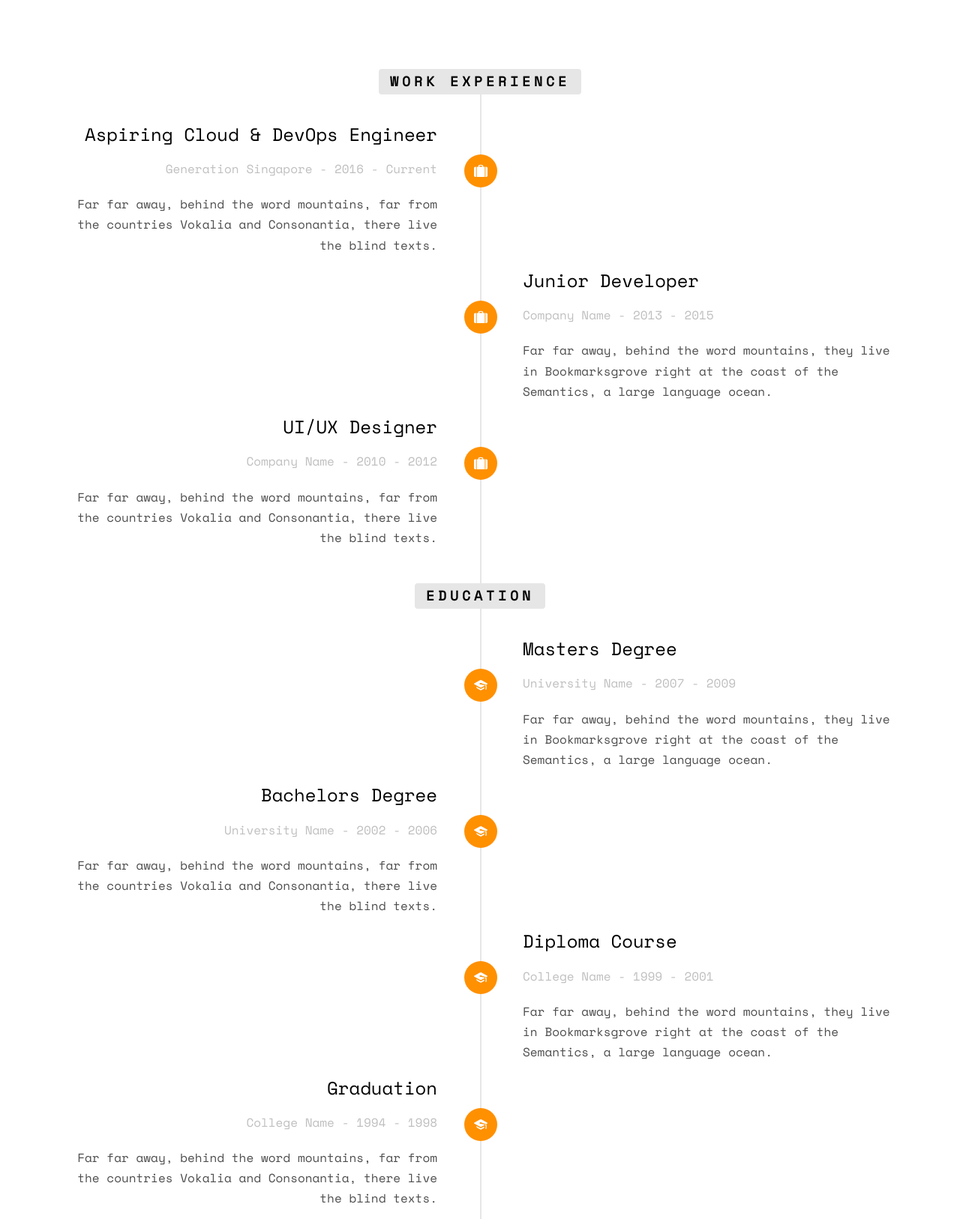
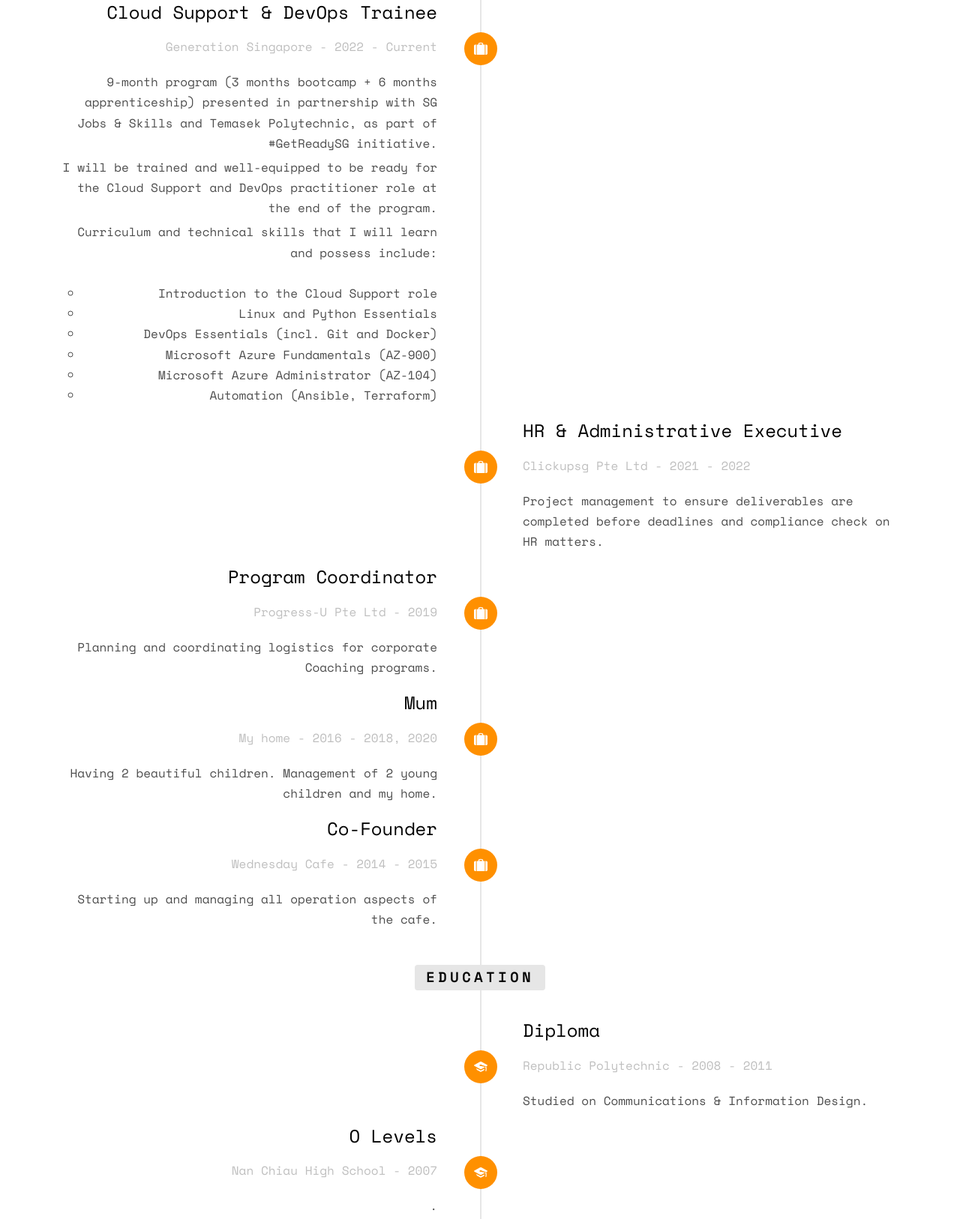
Before and after one commit to azzahrajanetan/azzahrajanetan.github.io, a plain HTML site: page index.html in a window 1280 px wide. Shown: the part 1811-3437 px from the top of the page at 75% size. Drawn offline with nearby package versions, Linux system fonts and the light colour scheme; some packages are replaced by stand-ins of ours; no server answers; files whose address does not match are found by name.

Commit message:
editing full profile

```diff
--- a/index.html
+++ b/index.html
@@ -104,14 +104,14 @@
 				</div>
 				<div class="col-md-8">
 					<h2>Hello There!</h2>
-					<p>My name is Jane, and I am an aspiring Cloud & DevOps Engineer. This is a free template. Asides from this paragraph, the rest are templated and not my info. </p>
-					<p>Far far away, behind the word mountains, Quos quia provident consequuntur culpa facere ratione maxime commodi voluptates id repellat velit eaque aspernatur expedita. Possimus itaque adipisci there live the blind texts from the countries Vokalia and Consonantia, there live the blind texts. Quos quia provident consequuntur culpa facere ratione maxime commodi voluptates id repellat velit eaque aspernatur expedita. Possimus itaque adipisci.</p>
+					<p>My name is Jane or Azzahra, whichever rolls off your tongue better. I am an aspiring Cloud & DevOps Engineer. </p>
+					<p>.</p>
 					<p>
 						<ul class="fh5co-social-icons">
 							<li><a href="#"><i class="icon-twitter2"></i></a></li>
 							<li><a href="#"><i class="icon-facebook3"></i></a></li>
-							<li><a href="#"><i class="icon-linkedin2"></i></a></li>
-							<li><a href="#"><i class="icon-dribbble2"></i></a></li>
+							<li><a href="https://www.linkedin.com/in/azzahra-durra-tan-jing-yi-jane/"><i class="icon-linkedin2"></i></a></li>
+							<li><a href="https://github.com/azzahrajanetan"><i class="icon-dribbble2"></i></a></li>
 						</ul>
 					</p>
 				</div>
@@ -136,11 +136,22 @@
 							<div class="timeline-badge"><i class="icon-suitcase"></i></div>
 							<div class="timeline-panel">
 								<div class="timeline-heading">
-									<h3 class="timeline-title">Aspiring Cloud & DevOps Engineer</h3>
-									<span class="company">Generation Singapore - 2016 - Current</span>
+									<h3 class="timeline-title">Cloud Support & DevOps Trainee</h3>
+									<span class="company">Generation Singapore - 2022 - Current</span>
 								</div>
 								<div class="timeline-body">
-									<p>Far far away, behind the word mountains, far from the countries Vokalia and Consonantia, there live the blind texts.</p>
+									<p>9-month program (3 months bootcamp + 6 months apprenticeship) presented in partnership with SG Jobs & Skills and Temasek Polytechnic, as part of #GetReadySG initiative. </p>
+									<p> I will be trained and well-equipped to be ready for the Cloud Support and DevOps practitioner role at the end of the program. </p>
+									<p>Curriculum and technical skills that I will learn and possess include:</p>
+									<br><ul style=“list-style-type:square”>
+
+										<li>Introduction to the Cloud Support role</li>
+										<li>Linux and Python Essentials</li>
+										<li>DevOps Essentials (incl. Git and Docker)</li>
+										<li>Microsoft Azure Fundamentals (AZ-900)</li>
+										<li>Microsoft Azure Administrator (AZ-104)</li>
+										<li>Automation (Ansible, Terraform)</li>
+									</ul>
 								</div>
 							</div>
 						</li>
@@ -148,11 +159,11 @@
 							<div class="timeline-badge"><i class="icon-suitcase"></i></div>
 							<div class="timeline-panel">
 								<div class="timeline-heading">
-									<h3 class="timeline-title">Junior Developer</h3>
-									<span class="company">Company Name - 2013 - 2015</span>
+									<h3 class="timeline-title">HR & Administrative Executive</h3>
+									<span class="company">Clickupsg Pte Ltd - 2021 - 2022</span>
 								</div>
 								<div class="timeline-body">
-									<p>Far far away, behind the word mountains, they live in Bookmarksgrove right at the coast of the Semantics, a large language ocean.</p>
+									<p>Project management to ensure deliverables are completed before deadlines and compliance check on HR matters.</p>
 								</div>
 							</div>
 						</li>
@@ -160,11 +171,35 @@
 							<div class="timeline-badge"><i class="icon-suitcase"></i></div>
 							<div class="timeline-panel">
 								<div class="timeline-heading">
-									<h3 class="timeline-title">UI/UX Designer</h3>
-									<span class="company">Company Name - 2010 - 2012</span>
+									<h3 class="timeline-title">Program Coordinator</h3>
+									<span class="company">Progress-U Pte Ltd - 2019 </span>
 								</div>
 								<div class="timeline-body">
-									<p>Far far away, behind the word mountains, far from the countries Vokalia and Consonantia, there live the blind texts.</p>
+									<p>Planning and coordinating logistics for corporate Coaching programs.</p>
+								</div>
+							</div>
+						</li>
+						<li class="animate-box timeline-unverted">
+							<div class="timeline-badge"><i class="icon-suitcase"></i></div>
+							<div class="timeline-panel">
+								<div class="timeline-heading">
+									<h3 class="timeline-title">Mum</h3>
+									<span class="company">My home - 2016 - 2018, 2020 </span>
+								</div>
+								<div class="timeline-body">
+									<p>Having 2 beautiful children. Management of 2 young children and my home.</p>
+								</div>
+							</div>
+						</li>
+						<li class="animate-box timeline-unverted">
+							<div class="timeline-badge"><i class="icon-suitcase"></i></div>
+							<div class="timeline-panel">
+								<div class="timeline-heading">
+									<h3 class="timeline-title">Co-Founder</h3>
+									<span class="company">Wednesday Cafe - 2014 - 2015 </span>
+								</div>
+								<div class="timeline-body">
+									<p>Starting up and managing all operation aspects of the cafe.</p>
 								</div>
 							</div>
 						</li>
@@ -177,11 +212,11 @@
 							<div class="timeline-badge"><i class="icon-graduation-cap"></i></div>
 							<div class="timeline-panel">
 								<div class="timeline-heading">
-									<h3 class="timeline-title">Masters Degree</h3>
-									<span class="company">University Name - 2007 - 2009</span>
+									<h3 class="timeline-title">Diploma</h3>
+									<span class="company">Republic Polytechnic - 2008 - 2011</span>
 								</div>
 								<div class="timeline-body">
-									<p>Far far away, behind the word mountains, they live in Bookmarksgrove right at the coast of the Semantics, a large language ocean.</p>
+									<p>Studied on Communications & Information Design.</p>
 								</div>
 							</div>
 						</li>
@@ -189,35 +224,11 @@
 							<div class="timeline-badge"><i class="icon-graduation-cap"></i></div>
 							<div class="timeline-panel">
 								<div class="timeline-heading">
-									<h3 class="timeline-title">Bachelors Degree</h3>
-									<span class="company">University Name - 2002 - 2006</span>
+									<h3 class="timeline-title">O Levels</h3>
+									<span class="company">Nan Chiau High School - 2007</span>
 								</div>
 								<div class="timeline-body">
-									<p>Far far away, behind the word mountains, far from the countries Vokalia and Consonantia, there live the blind texts.</p>
-								</div>
-							</div>
-						</li>
-						<li class="timeline-inverted animate-box">
-							<div class="timeline-badge"><i class="icon-graduation-cap"></i></div>
-							<div class="timeline-panel">
-								<div class="timeline-heading">
-									<h3 class="timeline-title">Diploma Course</h3>
-									<span class="company">College Name - 1999 - 2001</span>
-								</div>
-								<div class="timeline-body">
-									<p>Far far away, behind the word mountains, they live in Bookmarksgrove right at the coast of the Semantics, a large language ocean.</p>
-								</div>
-							</div>
-						</li>
-						<li class="animate-box timeline-unverted">
-							<div class="timeline-badge"><i class="icon-graduation-cap"></i></div>
-							<div class="timeline-panel">
-								<div class="timeline-heading">
-									<h3 class="timeline-title">Graduation</h3>
-									<span class="company">College Name - 1994 - 1998</span>
-								</div>
-								<div class="timeline-body">
-									<p>Far far away, behind the word mountains, far from the countries Vokalia and Consonantia, there live the blind texts.</p>
+									<p>.</p>
 								</div>
 							</div>
 						</li>
```
